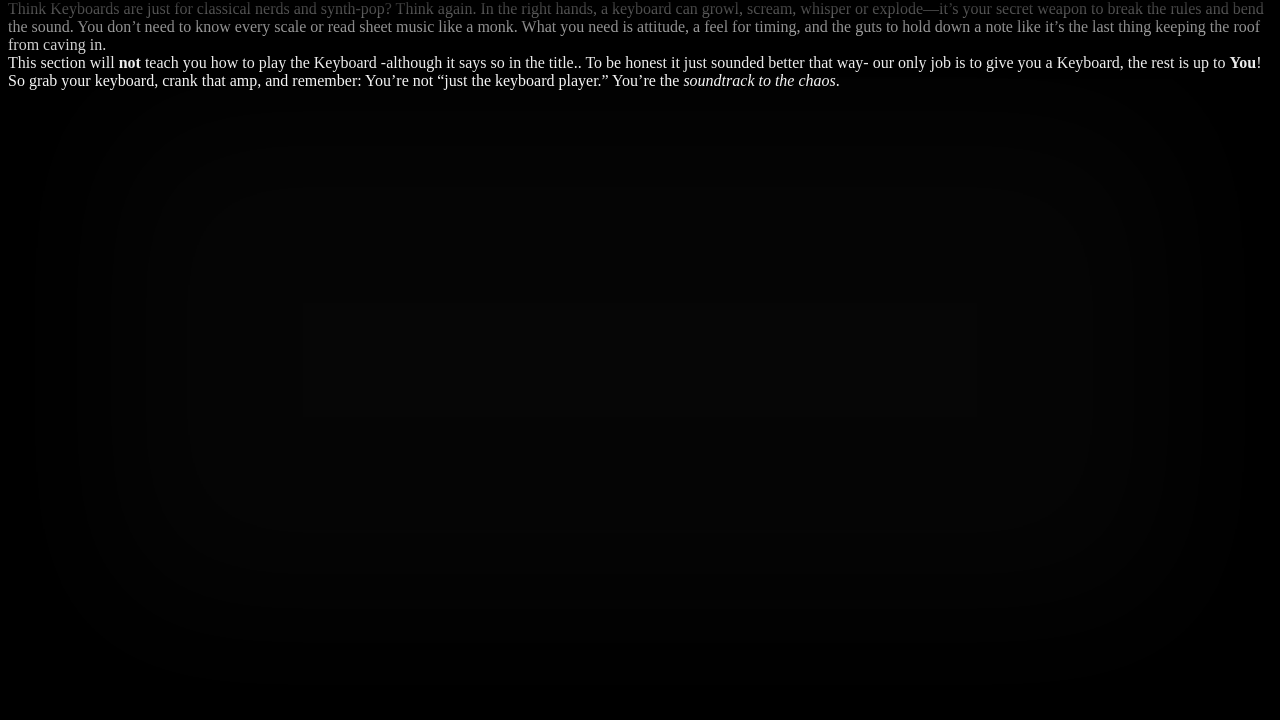
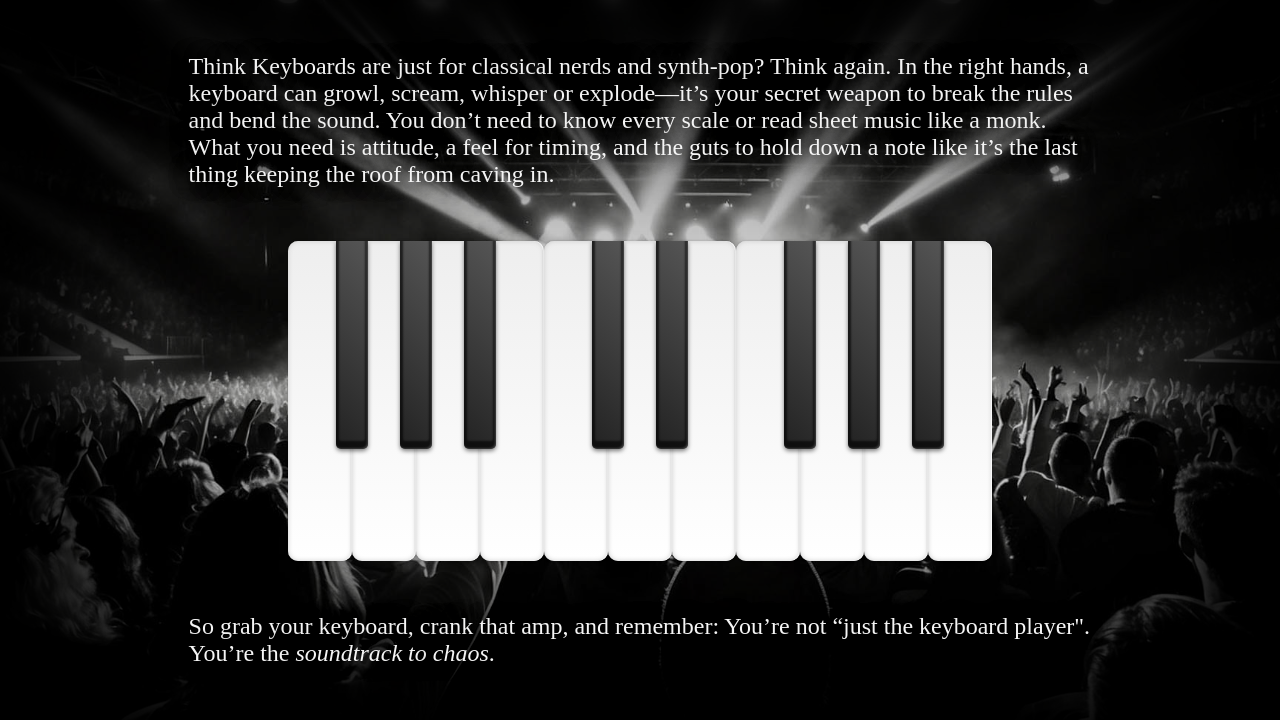
Before and after one commit to onuryvn/kid-rockstars, a plain HTML site: page Pages/piano.html in a window 1280 px wide. Shown: the part 80-800 px from the top of the page. Drawn offline with Linux system fonts and the light colour scheme; a web font is replaced by a local one.

Commit message:
Add style and script to Keyboard page

```diff
--- a/Pages/piano.html
+++ b/Pages/piano.html
@@ -51,15 +51,15 @@
                 What you need is attitude, a feel for timing, and the guts to hold down a note like it’s the last thing keeping the roof from caving in.
             </p>
 
-            <p class="keyboard-text" id="keyboard-text-main">
+            <!-- <p class="keyboard-text" id="keyboard-text-main">
                 This section will <strong>not</strong> teach you how to play the Keyboard
                 -although it says so in the title.. To be honest it just sounded better that way-
                 our only job is to give you a Keyboard, the rest is up to <strong>You</strong>!
-            </p>
+            </p> -->
 
             <p class="keyboard-text" id="keyboard-text-end">
-                So grab your keyboard, crank that amp, and remember: You’re not “just the keyboard player.”
-                You’re the <em>soundtrack to the chaos</em>.
+                So grab your keyboard, crank that amp, and remember: You’re not “just the keyboard player".
+                You’re the <em>soundtrack to <span class="text-metal">chaos</span></em>.
             </p>
 
             <div id="piano_container">
--- a/Scripts/piano.js
+++ b/Scripts/piano.js
@@ -0,0 +1,56 @@
+// piano
+/**
+ * @source      https://www.geeksforgeeks.org/javascript/build-a-piano-using-html-css-and-javascript/
+ */
+const keys = document.querySelectorAll('.piano-keys');
+
+// Creating a object of Audio with a default sound
+const pianoSound = new Audio('../Audio/KeyNotes/C5.mp3');
+
+keys.forEach((key) => {
+    key.addEventListener('click', (e) => {
+        const clickedKey = e.currentTarget.dataset.key;
+        pianoSound.src = `../Audio/KeyNotes/${clickedKey}.mp3`;
+        pianoSound.play();
+    })
+})
+// / piano
+
+// curtain menu
+
+let burger_button = document.querySelector('.burger-button');
+
+let toggle = false;
+
+function changeButton() {
+  openNav();
+  burger_button.innerHTML = '&times;';
+  burger_button.style.fontSize = '36px';
+}
+
+function resetButton() {
+  closeNav();
+  burger_button.innerHTML = '&#9776;';
+  burger_button.style.fontSize = '24px';
+}
+
+burger_button.addEventListener("click", () => {
+  if(toggle) {
+    resetButton();
+  }
+  else {
+    changeButton();
+  }
+  toggle = !toggle; // change value
+});
+
+/* Open */
+function openNav() {
+  document.getElementById("myNav").style.height = "100%";
+}
+
+/* Close */
+function closeNav() {
+  document.getElementById("myNav").style.height = "0%";
+}
+// /curtain menu
--- a/Styles/style.css
+++ b/Styles/style.css
@@ -34,6 +34,7 @@ body {
   display: flex;
   justify-content: center;
   align-items: center;
+  text-align: center;
 }
 
 .header > div {
@@ -887,3 +888,151 @@ body {
 }
 
 /* /BAND PAGE */
+
+
+/* PIANO PAGE */
+#keyboard-page-main {
+	grid-area: 2/1/3/4;
+	display: grid;
+	grid-template-columns: 1fr 5fr 1fr;
+	box-shadow: inset 0em 0em 10em 7em #000;
+	background-image: url(../Images/crowd.jpg);
+  background-color: rgba(0, 0, 0, 0.185);
+	background-position: center;
+  background-blend-mode: color;
+	background-attachment: fixed;
+  background-size: cover;
+}
+
+#keyboard-header {
+  box-shadow: none;
+}
+
+#keyboard-page-header {
+  grid-area: 1/2/2/3;
+}
+
+.keyboard-text {
+	color: whitesmoke;
+	font-size: 1.25rem;
+	margin: 0;
+	padding: 0;
+	text-shadow: 0 0 1.25rem black, 0 0 1.25rem black;
+	background-color: transparent;
+}
+
+#keyboard-text-intro {
+	grid-area: 2/2/3/3;
+	/* margin-top: 1rem; */
+}
+
+/* #keyboard-text-main {grid-area: 2/2/3/3;} */
+
+#keyboard-text-end {grid-area: 4/2/5/3;}
+
+#piano_container {grid-area: 3/2/4/3;}
+
+.piano-keys {
+  width: 3.5rem; /* 3.5rem */
+  cursor: pointer;
+  position: relative;
+  height: 16rem; /* 16rem */
+  border-radius: 10px;
+	-webkit-tap-highlight-color: transparent;
+	margin: 0 0.291rem;
+	color: black;
+}
+
+.piano-keys-list {
+  list-style: none;
+  display: flex;
+  justify-content: center;
+  margin: 0;
+  padding: 0;
+}
+
+.piano-keys.no-black + .piano-keys.no-black {
+  margin-left: -0.28rem;
+}
+
+.black-key {
+  width: 1.8rem;
+  height: 10rem;
+  border-radius: 5px;
+  border-top-left-radius: 0;
+  border-top-right-radius: 0;
+  z-index: 2;
+  margin: 0 -1.213rem;
+  box-shadow:-1px -1px 2px rgba(255,255,255,0.2) inset,0 -5px 2px 3px rgba(0,0,0,0.6) inset,0 2px 4px rgba(0,0,0,0.5);
+  background:linear-gradient(45deg,#222 0%,#555 100%);
+}
+
+.black-key:active {
+	box-shadow:-1px -1px 2px rgba(255,255,255,0.2) inset,0 -2px 2px 3px rgba(0,0,0,0.6) inset,0 1px 2px rgba(0,0,0,0.5);
+ 	background:linear-gradient(to right,#444 0%,#222 100%);
+}
+
+
+.white-key {
+  box-shadow:-1px 0 0 rgba(255,255,255,0.8) inset,0 0 5px #ccc inset,0 0 3px rgba(0,0,0,0.2);
+  background:linear-gradient(to bottom,#eee 0%,#fff 100%);
+}
+
+
+.white-key:active {
+	box-shadow:2px 0 3px rgba(0,0,0,0.1) inset,-5px 5px 20px rgba(0,0,0,0.2) inset,0 0 3px rgba(0,0,0,0.2);
+  background:linear-gradient(to bottom,#fff 0%,#e9e9e9 100%);
+}
+
+.piano-keys-list li:nth-child(-n+7) {display: none;}
+
+.piano-keys-list li:nth-last-child(-n+5) {display: none;}
+
+@media screen and (max-width: 450px) {
+	.piano-keys-list li:nth-child(-n+12) {display: none;}
+
+}
+
+@media screen and (min-width: 750px) and (max-width: 1440px) { /* wie macht man wrapped text? */
+
+	.piano-keys {
+      width: 4rem;
+      height: 20rem;
+		  margin: 0 -0.5rem;
+    }
+
+	.piano-keys.no-black + .piano-keys.no-black { margin-left: 0.5rem }
+
+    .black-key {
+      width: 2rem;
+      height: 13rem;
+    }
+
+    .piano-keys-list li:nth-child(-n+7) { display: flex; }
+
+	.keyboard-text {font-size: 1.5rem;}
+}
+
+@media screen and (min-width: 1440px) {
+	#main_piano {grid-template-columns: 1fr 10fr 1fr;}
+
+	.keyboard-text {font-size: 1.75rem;}
+
+    .piano-keys {
+      width: 5rem;
+      height: 20rem;
+		  margin: 0 -0.51rem;
+    }
+
+	.piano-keys.no-black + .piano-keys.no-black { margin-left: 0.5rem }
+
+    .black-key {
+      width: 2rem;
+      height: 13rem;
+    }
+
+    .piano-keys-list li:nth-child(-n+7) { display: flex; }
+
+    .piano-keys-list li:nth-last-child(-n+5) { display: flex; }
+}
+/* /PIANO PAGE */
```
